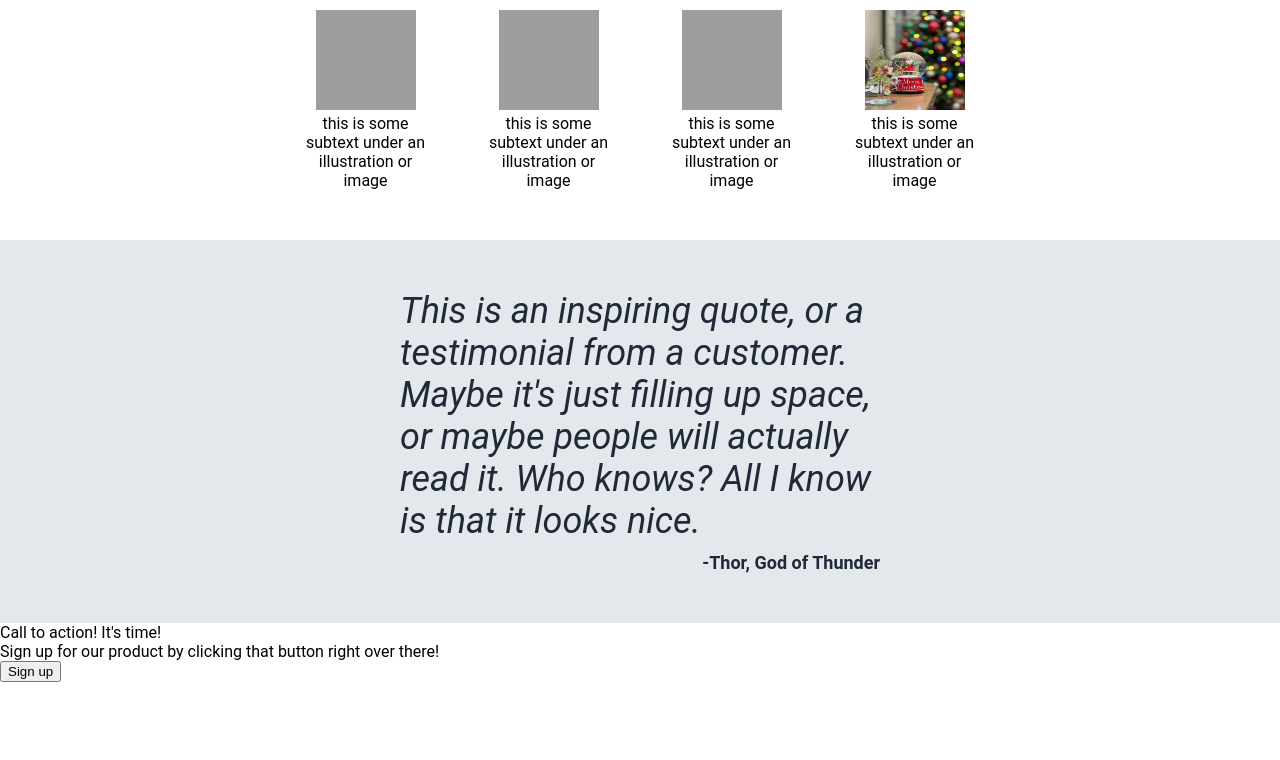
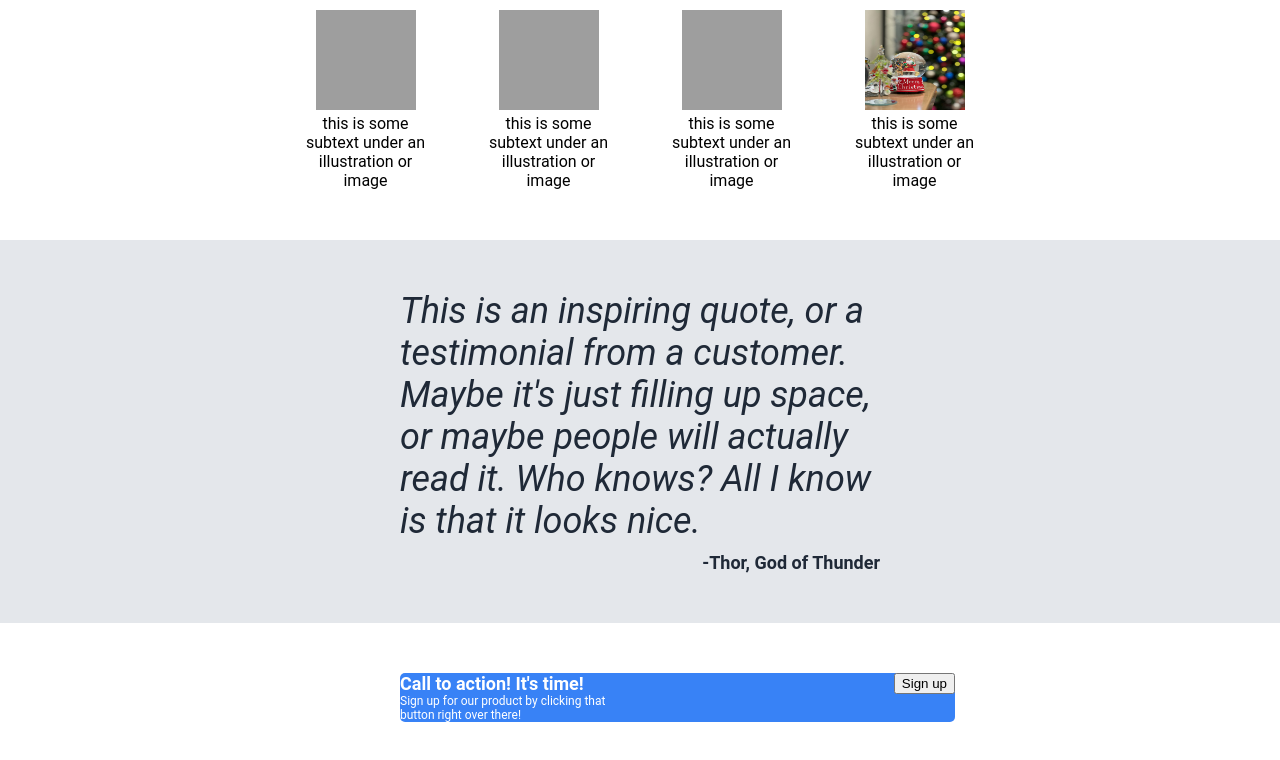
Before and after one commit to psps03/landing-page, a plain HTML site: page index.html in a window 1280 px wide. Shown: the part 501-1261 px from the top of the page. Before the commit the page ends 1183 px from the top, so only its background shows below. Drawn offline with Linux system fonts and the light colour scheme; grey boxes are pictures that could not be loaded.

Commit message:
Added last section

```diff
--- a/index.html
+++ b/index.html
@@ -70,9 +70,15 @@
         </div>
 
         <div class="call-container">
-            <div class="action-text">Call to action! It's time!</div>
-            <div class="signup-text">Sign up for our product by clicking that button right over there!</div>
-            <button class="button">Sign up</button>
+            <div class="call-modal">
+                <div class="left">
+                    <div class="action-text">Call to action! It's time!</div>
+                    <div class="signup-text">Sign up for our product by clicking that button right over there!</div>
+                </div>
+                <div class="right">
+                    <button class="button">Sign up</button>
+                </div>
+            </div>
         </div>
     </body>
 </html>
--- a/style.css
+++ b/style.css
@@ -136,3 +136,28 @@ img{
     font-size: 18px;
     color: #1F2937;
 }
+
+.call-container{
+    padding: 50px 400px 50px 400px;
+    display: flex;
+    gap: 10px;
+}
+
+.call-modal{
+    display: flex;
+    justify-content: space-between;
+    background: #3882f6;
+    width: 1500px;
+    height: fit-content;
+    border-radius: 5px;
+    color: white;
+}
+
+.action-text{
+    font-size: 18px;
+    font-weight: bold;
+}
+
+.signup-text{
+    font-size: 12px;
+}
```
